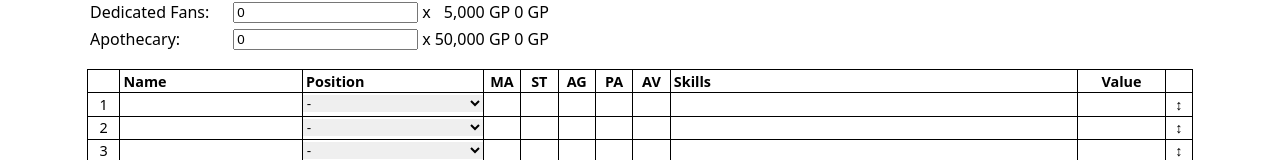
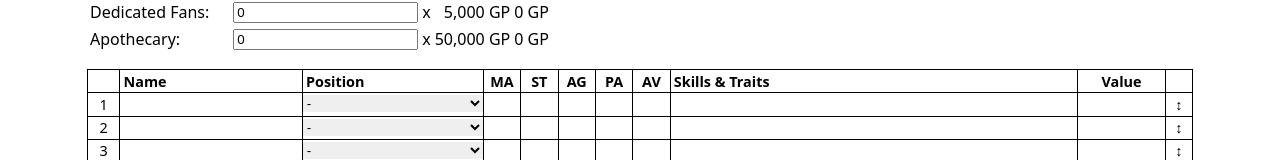
Before and after one commit to jonasbusk/nuflheim2, a React (Vite) app: page / in a window 1280 px wide. Shown: the part 385-545 px from the top of the page. Built offline with nearby package versions, Linux system fonts and the light colour scheme.

Commit message:
Add star players

```diff
--- a/src/PlayerTable.tsx
+++ b/src/PlayerTable.tsx
@@ -1,9 +1,12 @@
-import { type Player, type PlayerType, type Roster } from "./data";
+import { type JSX } from "react";
+import { type Player, type PlayerProfile, type Roster, STAR_PLAYER } from "./data";
 
 function PlayerTable({
   roster,
   players,
   swapPlayerNumber,
+  availableStarPlayers,
+  getPlayerProfile,
   setPlayer,
   setPlayerName,
   swapPlayer,
@@ -13,29 +16,32 @@ function PlayerTable({
   roster: Roster;
   players: (Player | null)[];
   swapPlayerNumber: number;
-  setPlayer: (playerNumber: number, positionNumber: number) => void;
+  availableStarPlayers: PlayerProfile[];
+  getPlayerProfile: (player: Player | null) => PlayerProfile | null;
+  setPlayer: (playerNumber: number, playerKey: string) => void;
   setPlayerName: (playerNumber: number, playerName: string) => void;
   swapPlayer: (playerNumber: number) => void;
   formatCost: (cost: number) => string;
   getPlayerValue: (player: Player | null) => number;
 }) {
-  function renderPlayerSkills(player: Player | null): string {
-    if (player) {
-      return roster.playerTypes[player.type - 1].skills.join(", ");
-    } else {
-      return "";
+  /** Render the skills and traits of a player as a formatted list of elements. */
+  function renderPlayerSkills(player: Player | null): JSX.Element {
+    const profile = getPlayerProfile(player);
+    const result =
+      profile?.skills.map((s) => (
+        <span key={s} className="skill-default">
+          {s}
+        </span>
+      )) || [];
+    if (profile?.specialRule) {
+      result.push(
+        <span key="s" className="skill-special">
+          {profile.specialRule}
+        </span>,
+      );
     }
+    return <>{result.flatMap((s, i) => (i > 0 ? [", ", s] : [s]))}</>;
   }
-
-  function renderPlayerValue(player: Player | null): string {
-    if (player) {
-      return formatCost(getPlayerValue(player));
-    } else {
-      return "";
-    }
-  }
-
-
 
   return (
     <table className="player-table">
@@ -49,73 +55,67 @@ function PlayerTable({
           <th className="text-center">AG</th>
           <th className="text-center">PA</th>
           <th className="text-center">AV</th>
-          <th className="text-left">Skills</th>
+          <th className="text-left">Skills & Traits</th>
           <th className="text-center">Value</th>
           <th></th>
         </tr>
       </thead>
       <tbody>
-        {players.map((p: Player | null, i: number) => (
-          <tr key={i}>
-            <td className="player-number">{i + 1}</td>
+        {players.map((player: Player | null, i: number) => {
+          const playerNumber = i + 1;
+          const profile = getPlayerProfile(player);
+          return (
+            <tr key={playerNumber}>
+              <td className="player-number">{playerNumber}</td>
               <td className="player-name">
                 <input
                   type="text"
-                readOnly={p === null}
-                value={p?.name || ""}
-                onChange={(e) => setPlayerName(i + 1, e.target.value)}
+                  value={player?.name || profile?.name || ""}
+                  readOnly={player === null || profile?.position === STAR_PLAYER}
+                  onChange={(e) => setPlayerName(playerNumber, e.target.value)}
                 ></input>
               </td>
               <td className="player-position">
                 <select
-                value={p?.type || 0}
-                onChange={(e) => setPlayer(i + 1, parseInt(e.target.value))}
+                  value={player?.key || "null"}
+                  onChange={(e) => setPlayer(playerNumber, e.target.value)}
                 >
-                <option key="0" value="0">
+                  <option key="null" value="null">
                     -
                   </option>
-                {roster.playerTypes.map((p: PlayerType, i: number) => {
-                  return (
-                    <option key={i + 1} value={i + 1}>
+                  {roster.playerProfiles.map((p: PlayerProfile) => (
+                    <option key={p.key} value={p.key}>
                       {p.position}
                     </option>
-                  );
-                })}
+                  ))}
+                  {availableStarPlayers.map((p) => (
+                    <option key={p.key} value={p.key}>
+                      {p.name}
+                    </option>
+                  ))}
                 </select>
-              <div className="keywords">
-                {p?.type
-                  ? roster.playerTypes[p.type - 1].keywords.join(", ")
-                  : ""}
-              </div>
+                <div className="keywords">{profile?.keywords.join(", ")}</div>
               </td>
+              <td className="player-char">{profile?.ma}</td>
+              <td className="player-char">{profile?.st}</td>
+              <td className="player-char">{profile ? profile.ag + "+" : ""}</td>
               <td className="player-char">
-              {p?.type ? roster.playerTypes[p.type - 1].ma : ""}
+                {profile ? (profile.pa ? profile.pa + "+" : "-") : ""}
               </td>
-            <td className="player-char">
-              {p?.type ? roster.playerTypes[p.type - 1].st : ""}
-            </td>
-            <td className="player-char">
-              {p?.type ? roster.playerTypes[p.type - 1].ag + "+" : ""}
-            </td>
-            <td className="player-char">
-              {p?.type ? roster.playerTypes[p.type - 1].pa + "+" : ""}
-            </td>
-            <td className="player-char">
-              {p?.type ? roster.playerTypes[p.type - 1].av + "+" : ""}
-            </td>
-            <td className="player-skills">{renderPlayerSkills(p)}</td>
-            <td className="player-value">{renderPlayerValue(p)}</td>
+              <td className="player-char">{profile ? profile.av + "+" : ""}</td>
+              <td className="player-skills">{renderPlayerSkills(player)}</td>
+              <td className="player-value">{player ? formatCost(getPlayerValue(player)) : ""}</td>
               <td
                 className={
-                "swap-player " +
-                (swapPlayerNumber === i + 1 ? "swap-player-selected" : "")
+                  "swap-player" + (swapPlayerNumber === playerNumber ? " swap-player-selected" : "")
                 }
-              onClick={() => swapPlayer(i + 1)}
+                onClick={() => swapPlayer(playerNumber)}
               >
                 &#8597;
               </td>
             </tr>
-        ))}
+          );
+        })}
       </tbody>
     </table>
   );
--- a/src/Team.tsx
+++ b/src/Team.tsx
@@ -1,6 +1,14 @@
 import { useState } from "react";
 
-import { type TeamState, type Player, type Roster, rosters } from "./data";
+import {
+  type TeamState,
+  type Player,
+  type PlayerProfile,
+  type Roster,
+  ANY_TEAM,
+  rosters,
+  starPlayers,
+} from "./data";
 import PlayerTable from "./PlayerTable";
 
 function Team() {
@@ -30,32 +38,56 @@ function Team() {
   // Store the selected player number, or 0 if no player is selected for swapping
   const [swapPlayerNumber, setSwapPlayerNumber] = useState<number>(0);
 
-  // Get roster from name
+  // Get roster from key
   const roster = rosters.find((r) => r.key === team.roster) as Roster;
+
+  // Get the available star players for the selected roster and league
+  const availableStarPlayers: PlayerProfile[] = starPlayers.filter(
+    (p) =>
+      p.playsFor?.includes(ANY_TEAM) ||
+      p.playsFor?.includes(roster.leagues[team.league - 1]) ||
+      p.playsFor?.some((r) => roster.specialRules.includes(r)),
+  );
+
+  function getPlayerProfile(player: Player | null): PlayerProfile | null {
+    return (
+      [...roster.playerProfiles, ...availableStarPlayers].find((p) => p.key === player?.key) || null
+    );
+  }
 
   function setPlayerName(playerNumber: number, playerName: string): void {
     const players = [...team.players];
-    if (players[playerNumber - 1]) {
-      players[playerNumber - 1]!.name = playerName;
+    const player = players[playerNumber - 1];
+    if (player) {
+      // Update or delete the name property
+      if (playerName.trim()) {
+        player.name = playerName.substring(0, 25);
+      } else {
+        delete player.name;
+      }
       setTeam({ ...team, players: players });
     }
   }
 
-  function setPlayer(playerNumber: number, positionNumber: number): void {
-    if (positionNumber === 0) {
-      // Clear the player
-      const players = [...team.players];
+  function setPlayer(playerNumber: number, playerKey: string): void {
+    const players = [...team.players];
+    // Search for matching player profile in the current roster and available star players
+    if (roster.playerProfiles.some((p) => p.key === playerKey)) {
+      // Found a match in the roster
+      // Keep the player name if it exists
+      if (players[playerNumber - 1]?.name) {
+        players[playerNumber - 1] = { key: playerKey, name: players[playerNumber - 1]?.name };
+      } else {
+        players[playerNumber - 1] = { key: playerKey };
+      }
+    } else if (availableStarPlayers.some((p) => p.key === playerKey)) {
+      // Found a match among the available star players
+      players[playerNumber - 1] = { key: playerKey };
+    } else {
+      // Clear the player if no match is found
       players[playerNumber - 1] = null;
-      setTeam({ ...team, players: players });
-    } else {
-      // Set new player
-      const players = [...team.players];
-      players[playerNumber - 1] = {
-        name: players[playerNumber - 1]?.name || "",
-        type: positionNumber,
-      };
-      setTeam({ ...team, players: players });
     }
+    setTeam({ ...team, players: players });
   }
 
   function swapPlayer(playerNumber: number): void {
@@ -79,11 +111,8 @@ function Team() {
   }
 
   function getPlayerValue(player: Player | null): number {
-    if (player) {
-      return roster.playerTypes[player.type - 1].cost;
-    } else {
-      return 0;
-    }
+    const profile = getPlayerProfile(player);
+    return profile ? profile.cost : 0;
   }
 
   function getTeamValue(): number {
@@ -289,6 +318,8 @@ function Team() {
         roster={roster}
         players={team.players}
         swapPlayerNumber={swapPlayerNumber}
+        availableStarPlayers={availableStarPlayers}
+        getPlayerProfile={getPlayerProfile}
         setPlayer={setPlayer}
         setPlayerName={setPlayerName}
         swapPlayer={swapPlayer}
--- a/src/data.ts
+++ b/src/data.ts
@@ -1,13 +1,14 @@
 // Types
 
-// The TeamState should be as small as possible
+/** The overall state of a team draft list. */
+// Note: Should be as small as possible
 export interface TeamState {
   name: string; // Team name
   coach: string; // Coach name
-  roster: string; // Key to the roster
-  league: number; // Key to the league in the roster
+  roster: string; // Key to the selected roster
+  league: number; // Key to the selected league in the roster
   players: (Player | null)[]; // Array of players, null if the player slot is empty
-  budget: number; // Teamd Draft Budget
+  budget: number; // Team Draft Budget
   reRolls: number; // Number of re-rolls
   assistantCoaches: number; // Number of assistant coaches
   cheerleaders: number; // Number of cheerleaders
@@ -15,40 +16,60 @@ export interface TeamState {
   dedicatedFans: number; // Number of dedicated fans
 }
 
-// The Player should be as small as possible
-// Get base from the roster and only store modifiers
+/** A player in the team draft list.
+ *
+ * Base characteristics are stored in a player profile.
+ * The player object only stores indiviudal modifiers.
+ */
+// Note: Should be as small as possible
 export interface Player {
-  name: string; // Player name
-  type: number; // Key to the player type in the roster
+  key: string; // Key to the player profile
+  name?: string; // Player name
 }
 
+/** A team roster. */
 export interface Roster {
-  key: string; // Unique key for the roster used for lookup
+  key: string; // Unique key of the roster, used for lookup
   name: string; // Roster name
   leagues: string[]; // Array of league options
   specialRules: string[]; // Array of special rules
-  playerTypes: PlayerType[]; // Array of player types
+  playerProfiles: PlayerProfile[]; // Array of player profiles
   costOfReRolls: number; // Cost of re-rolls
   apothecaryAllowed: boolean; // Whether apothecary is allowed
 }
 
-export interface PlayerType {
-  qty: number;
+/** Base characteristics of a normal player or star player. */
+export interface PlayerProfile {
+  key: string; // Unique key of the player profile, used for lookup
   position: string;
   keywords: string[];
   cost: number;
   ma: number;
   st: number;
   ag: number;
-  pa: number;
+  pa?: number;
   av: number;
   skills: string[];
-  primary: string;
-  secondary: string;
+  // Normal players
+  primary?: string; // Primary skill access
+  secondary?: string; // Secondary skill access
+  qty?: number; // Allowed quantity
+  // Star players
+  name?: string;
+  playsFor?: string[]; // List of leagues and special rules the star player plays for
+  specialRule?: string; // Star player special rule
 }
+
+// Constants
+
+/** A constant used to indicate a star player plays for any team. */
+export const ANY_TEAM: string = "Any Team";
+/** A constant used as position in star player profiles. */
+export const STAR_PLAYER: string = "Star Player";
 
 // Data
 
+/** Player keywords. */
 const keywords = {
   bigGuy: "Big Guy",
   blocker: "Blocker",
@@ -63,6 +84,7 @@ const keywords = {
   undead: "Undead",
 };
 
+/** Player skills and traits. */
 const skills = {
   // Agility
   catch: "Catch",
@@ -147,7 +169,7 @@ const skills = {
   animalSavagery: "Animal Savagery",
   animosity: (x: string) => "Animosity (" + x + ")",
   ballAndChain: "Ball & Chain",
-  bloodlust: (x: string) => "Bloodlust (" + x + "+)",
+  bloodlust: (x: number) => "Bloodlust (" + x + "+)",
   bombardier: "Bombardier",
   boneHead: "Bone Head",
   breatheFire: "Breathe Fire",
@@ -158,7 +180,7 @@ const skills = {
   hypnoticGaze: "Hypnotic Gaze",
   insignificant: "Insignificant",
   kickTeamMate: "Kick Team Mate",
-  loner: (x: string) => "Loner (" + x + "+)",
+  loner: (x: number) => "Loner (" + x + "+)",
   myBall: "My Ball",
   noBall: "No Ball",
   pickMeUp: "Pick-me-up",
@@ -181,6 +203,7 @@ const skills = {
   unsteady: "Unsteady",
 };
 
+/** Roster leagues. */
 const leagues = {
   badlandsBrawl: "Badlands Brawl",
   chaosClash: "Chaos Clash",
@@ -194,6 +217,7 @@ const leagues = {
   worldsEdgeSuperleague: "Worlds Edge Superleague",
 };
 
+/** Roster special rules. */
 const specialRules = {
   brawlinBrutes: "Brawlin' Brutes",
   briberyAndCorruption: "Bribery and Corruption",
@@ -202,26 +226,27 @@ const specialRules = {
   favouredOfKhorne: "Favoured of Khorne",
   favouredOfNurgle: "Favoured of Nurgle",
   favouredOfSlaanesh: "Favoured of Slaanesh",
-  favoredOfTzeentch: "Favoured of Tzeentch",
-  favoredOfUndivided: "Favoured of Undivided",
+  favouredOfTzeentch: "Favoured of Tzeentch",
+  favouredOfUndivided: "Favoured of Undivided",
   lowCostLinemen: "Low Cost Linemen",
   mastersOfUndeath: "Masters of Undeath",
   swarming: "Swarming",
   teamCaptain: "Team Captain",
 };
 
+/** All available rosters. */
 // TODO: Make this a map instead of an array for easier unique key lookup
-const rosters: Roster[] = [
+export const rosters: Roster[] = [
   {
     key: "bretonnian",
     name: "Bretonnian",
     leagues: [leagues.oldWorldClassic],
     specialRules: [],
-    playerTypes: [
-      { qty: 16, position: "Bretonnian Squire", keywords: [keywords.human, keywords.lineman], cost: 50_000, ma: 6, st: 3, ag: 3, pa: 4, av: 8, skills: [skills.wrestle], primary: "G", secondary: "AS" },
-      { qty: 2, position: "Bretonnian Knight Catcher", keywords: [keywords.catcher, keywords.human], cost: 85_000, ma: 7, st: 3, ag: 3, pa: 4, av: 9, skills: [skills.catch, skills.dauntless, skills.nervesOfSteel], primary: "AG", secondary: "S" },
-      { qty: 2, position: "Bretonnian Knight Thrower", keywords: [keywords.human, keywords.thrower], cost: 80_000, ma: 6, st: 3, ag: 3, pa: 3, av: 9, skills: [skills.dauntless, skills.nervesOfSteel, skills.pass], primary: "GP", secondary: "AS" },
-      { qty: 2, position: "Grail Knight", keywords: [keywords.blitzer, keywords.human], cost: 95_000, ma: 7, st: 3, ag: 3, pa: 4, av: 10, skills: [skills.block, skills.dauntless, skills.steadyFooting], primary: "GS", secondary: "A" },
+    playerProfiles: [
+      { key: "a", position: "Bretonnian Squire", keywords: [keywords.human, keywords.lineman], cost: 50_000, ma: 6, st: 3, ag: 3, pa: 4, av: 8, skills: [skills.wrestle], primary: "G", secondary: "AS", qty: 16 },
+      { key: "b", position: "Bretonnian Knight Catcher", keywords: [keywords.catcher, keywords.human], cost: 85_000, ma: 7, st: 3, ag: 3, pa: 4, av: 9, skills: [skills.catch, skills.dauntless, skills.nervesOfSteel], primary: "AG", secondary: "S", qty: 2 },
+      { key: "c", position: "Bretonnian Knight Thrower", keywords: [keywords.human, keywords.thrower], cost: 80_000, ma: 6, st: 3, ag: 3, pa: 3, av: 9, skills: [skills.dauntless, skills.nervesOfSteel, skills.pass], primary: "GP", secondary: "AS", qty: 2 },
+      { key: "d", position: "Grail Knight", keywords: [keywords.blitzer, keywords.human], cost: 95_000, ma: 7, st: 3, ag: 3, pa: 4, av: 10, skills: [skills.block, skills.dauntless, skills.steadyFooting], primary: "GS", secondary: "A", qty: 2 },
     ],
     costOfReRolls: 60_000,
     apothecaryAllowed: true,
@@ -231,11 +256,11 @@ const rosters: Roster[] = [
     name: "High Elf",
     leagues: [leagues.elvenKingdomsLeague],
     specialRules: [],
-    playerTypes: [
-      { qty: 16, position: "High Elf Lineman", keywords: [keywords.elf, keywords.lineman], cost: 65_000, ma: 6, st: 3, ag: 2, pa: 3, av: 9, skills: [], primary: "AG", secondary: "S" },
-      { qty: 2, position: "White Lion", keywords: [keywords.blitzer, keywords.elf], cost: 110_000, ma: 7, st: 3, ag: 2, pa: 3, av: 9, skills: [skills.claws, skills.wrestle], primary: "AG", secondary: "PS" },
-      { qty: 2, position: "Phoenix Warrior", keywords: [keywords.elf, keywords.thrower], cost: 90_000, ma: 6, st: 3, ag: 2, pa: 2, av: 9, skills: [skills.cloudBurster, skills.pass, skills.safePass], primary: "AGP", secondary: "S" },
-      { qty: 2, position: "Dragon Prince", keywords: [keywords.blitzer, keywords.elf, keywords.runner], cost: 110_000, ma: 8, st: 3, ag: 2, pa: 4, av: 9, skills: [skills.block, skills.myBall, skills.steadyFooting], primary: "AG", secondary: "S" },
+    playerProfiles: [
+      { key: "a", position: "High Elf Lineman", keywords: [keywords.elf, keywords.lineman], cost: 65_000, ma: 6, st: 3, ag: 2, pa: 3, av: 9, skills: [], primary: "AG", secondary: "S", qty: 16 },
+      { key: "b", position: "White Lion", keywords: [keywords.blitzer, keywords.elf], cost: 110_000, ma: 7, st: 3, ag: 2, pa: 3, av: 9, skills: [skills.claws, skills.wrestle], primary: "AG", secondary: "PS", qty: 2 },
+      { key: "c", position: "Phoenix Warrior", keywords: [keywords.elf, keywords.thrower], cost: 90_000, ma: 6, st: 3, ag: 2, pa: 2, av: 9, skills: [skills.cloudBurster, skills.pass, skills.safePass], primary: "AGP", secondary: "S", qty: 2 },
+      { key: "d", position: "Dragon Prince", keywords: [keywords.blitzer, keywords.elf, keywords.runner], cost: 110_000, ma: 8, st: 3, ag: 2, pa: 4, av: 9, skills: [skills.block, skills.myBall, skills.steadyFooting], primary: "AG", secondary: "S", qty: 2 },
     ],
     costOfReRolls: 50_000,
     apothecaryAllowed: true,
@@ -245,15 +270,19 @@ const rosters: Roster[] = [
     name: "Tomb Kings",
     leagues: [leagues.sylvanianSpotlight],
     specialRules: [specialRules.mastersOfUndeath],
-    playerTypes: [
-      { qty: 16, position: "Skeleton Lineman", keywords: [keywords.human, keywords.lineman, keywords.skeleton, keywords.undead], cost: 40_000, ma: 5, st: 3, ag: 4, pa: 6, av: 8, skills: [skills.regeneration, skills.thickSkull], primary: "G", secondary: "ADS" },
-      { qty: 2, position: "Tomb Kings Thrower", keywords: [keywords.human, keywords.skeleton, keywords.thrower, keywords.undead], cost: 65_000, ma: 6, st: 3, ag: 4, pa: 3, av: 9, skills: [skills.pass, skills.regeneration, skills.sureHands, skills.thickSkull], primary: "GP", secondary: "ADS" },
-      { qty: 2, position: "Tomb Kings Blitzer", keywords: [keywords.blitzer, keywords.human, keywords.skeleton, keywords.undead], cost: 85_000, ma: 6, st: 3, ag: 4, pa: 5, av: 9, skills: [skills.block, skills.regeneration, skills.thickSkull], primary: "GS", secondary: "AD" },
-      { qty: 4, position: "Tomb Guardian", keywords: [keywords.bigGuy, keywords.blocker, keywords.human, keywords.undead], cost: 115_000, ma: 4, st: 5, ag: 5, pa: 6, av: 10, skills: [skills.brawler, skills.decay, skills.regeneration], primary: "S", secondary: "AG" },
+    playerProfiles: [
+      { key: "a", position: "Skeleton Lineman", keywords: [keywords.human, keywords.lineman, keywords.skeleton, keywords.undead], cost: 40_000, ma: 5, st: 3, ag: 4, pa: 6, av: 8, skills: [skills.regeneration, skills.thickSkull], primary: "G", secondary: "ADS", qty: 16 },
+      { key: "b", position: "Tomb Kings Thrower", keywords: [keywords.human, keywords.skeleton, keywords.thrower, keywords.undead], cost: 65_000, ma: 6, st: 3, ag: 4, pa: 3, av: 9, skills: [skills.pass, skills.regeneration, skills.sureHands, skills.thickSkull], primary: "GP", secondary: "ADS", qty: 2 },
+      { key: "c", position: "Tomb Kings Blitzer", keywords: [keywords.blitzer, keywords.human, keywords.skeleton, keywords.undead], cost: 85_000, ma: 6, st: 3, ag: 4, pa: 5, av: 9, skills: [skills.block, skills.regeneration, skills.thickSkull], primary: "GS", secondary: "AD", qty: 2 },
+      { key: "d", position: "Tomb Guardian", keywords: [keywords.bigGuy, keywords.blocker, keywords.human, keywords.undead], cost: 115_000, ma: 4, st: 5, ag: 5, pa: 6, av: 10, skills: [skills.brawler, skills.decay, skills.regeneration], primary: "S", secondary: "AG", qty: 4 },
     ],
     costOfReRolls: 60_000,
     apothecaryAllowed: false,
   },
 ];
 
-export { rosters };
+/** All available star players. */
+export const starPlayers: PlayerProfile[] = [
+  { key: "akhorne", name: "Akhorne the Squirrel", position: STAR_PLAYER, keywords: [keywords.blitzer, "Squirrel"], ma: 7, st: 1, ag: 2, pa: undefined, av: 6, skills: [skills.claws, skills.dauntless, skills.dodge, skills.frenzy, skills.jumpUp, skills.loner(4), skills.noBall, skills.sideStep, skills.stunty, skills.titchy], cost: 80_000, playsFor: [ANY_TEAM], specialRule: "Blind Rage" },
+  { key: "griff", name: "Griff Oberwald", position: STAR_PLAYER, keywords: [keywords.blitzer, keywords.human], ma: 7, st: 4, ag: 2, pa: 3, av: 9, skills: [skills.block, skills.dodge, skills.fend, skills.loner(3), skills.sprint, skills.sureFeet], cost: 300_000, playsFor: [leagues.oldWorldClassic], specialRule: "Consummate Professional" },
+];
```
Also changed, not shown: src/App.css (+17 -5 lines). Lines whose indentation alone changed are shown as unchanged.
